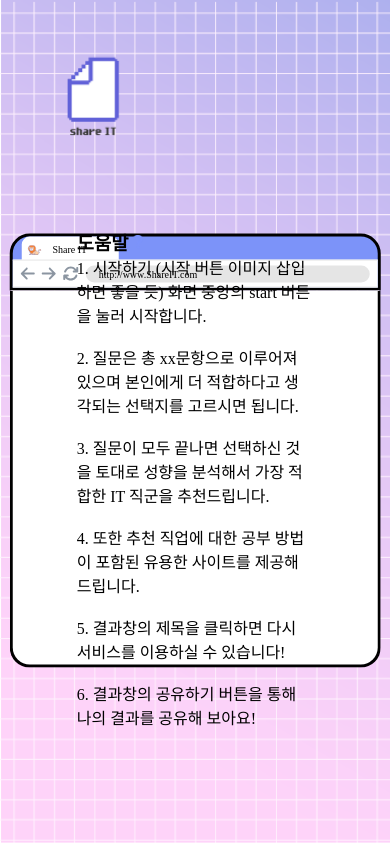
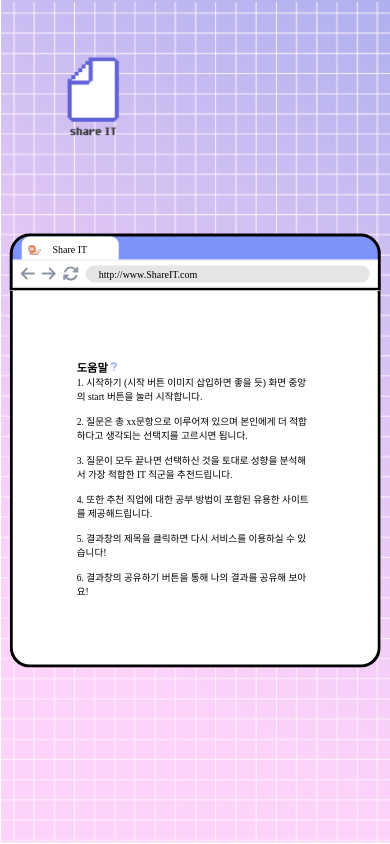
Before and after one commit to KimKyuHoi/ShareIT-Frontend, a React (Create React App) app in the folder shareit_frontend/: page /help in a window 390 px wide. Built offline with nearby package versions, Linux system fonts and the light colour scheme; a web font is replaced by a local one.

Commit message:
Design: 반응형 CSS 디자인 추가

```diff
--- a/shareit_frontend/src/components/pages/main/Help.css
+++ b/shareit_frontend/src/components/pages/main/Help.css
@@ -5,3 +5,15 @@
     text-align: start;
     margin: 4rem;
 }
+
+@media (min-width: 280px) {
+    .helpPage{
+        font-size: 0.6rem;
+    }
+}
+
+@media (min-width: 768px){
+    .helpPage{
+        font-size: 1rem;
+    }
+}
```
